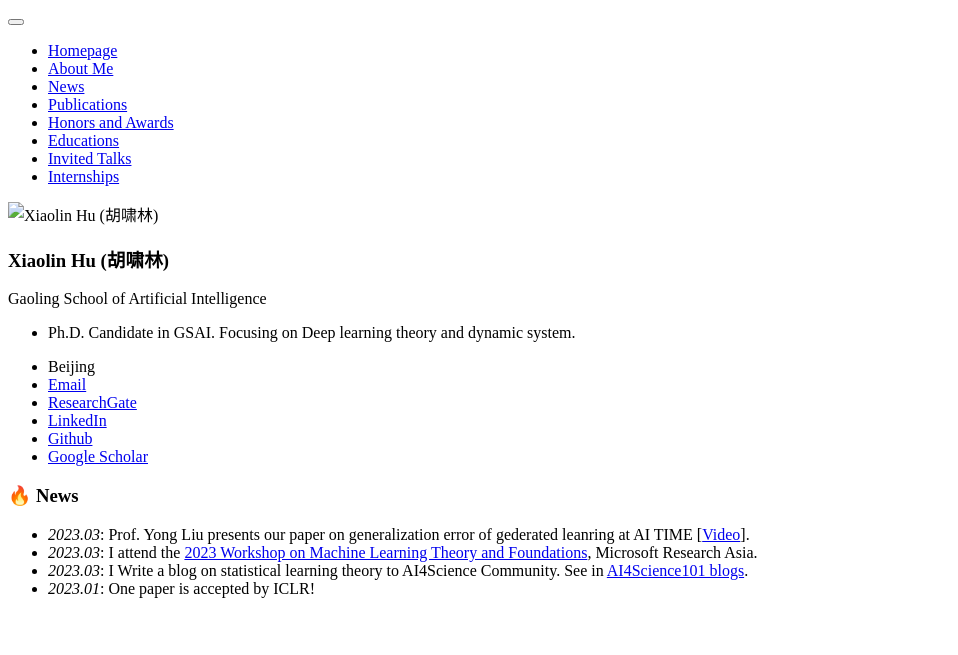
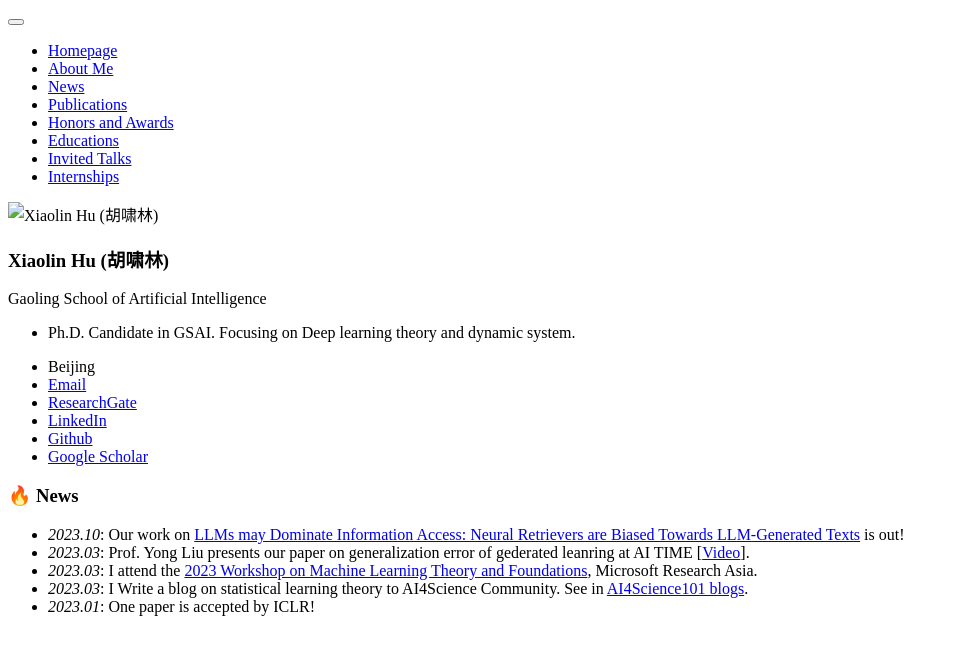
Before and after one commit to hsiaolinhu/hsiaolinhu.github.io, a Jekyll site: the page built from _pages/includes/news.md, in a window 1280 px wide. Shown: the top 655 px of the page, without its empty margins (0-958 px from the left). Built offline with Jekyll 4.4.1, drawn with Linux system fonts in a browser that asks for light colours; our own code applies the rules of GitHub Pages for plain Markdown files.

Commit message:
Update news.md

```diff
--- a/_pages/includes/news.md
+++ b/_pages/includes/news.md
@@ -1,4 +1,5 @@
 # 🔥 News
+- *2023.10*: Our work on [LLMs may Dominate Information Access: Neural Retrievers are Biased Towards LLM-Generated Texts](https://arxiv.org/abs/2310.20501) is out!
 - *2023.03*: Prof. Yong Liu presents our paper on generalization error of gederated leanring at AI TIME [[Video](https://www.bilibili.com/video/BV1Wk4y1i7Xv?t=231.7)].
 - *2023.03*: I attend the [2023 Workshop on Machine Learning Theory and Foundations](https://iiis.tsinghua.edu.cn/show-10351-1.html), Microsoft Research Asia.
 - *2023.03*: I Write a blog on statistical learning theory to AI4Science Community. See in [AI4Science101 blogs](https://ai4science101.github.io/blogs/statistical_learning_theory/).
```
